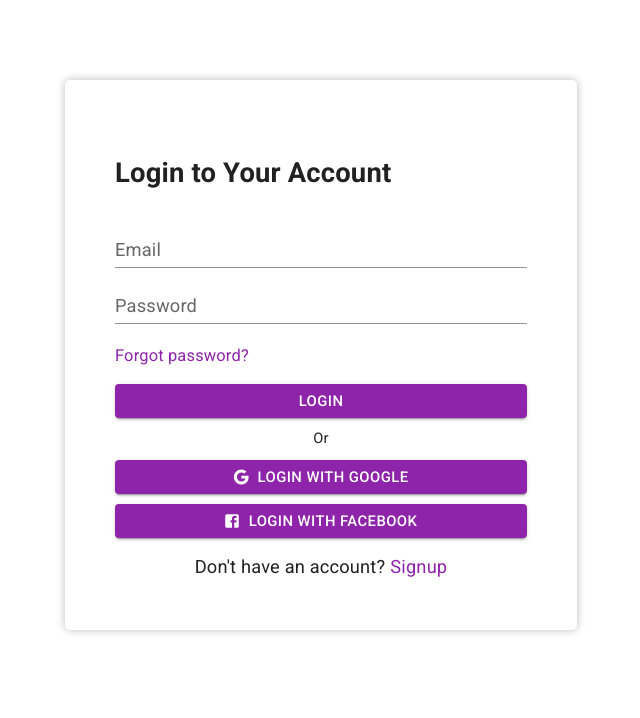
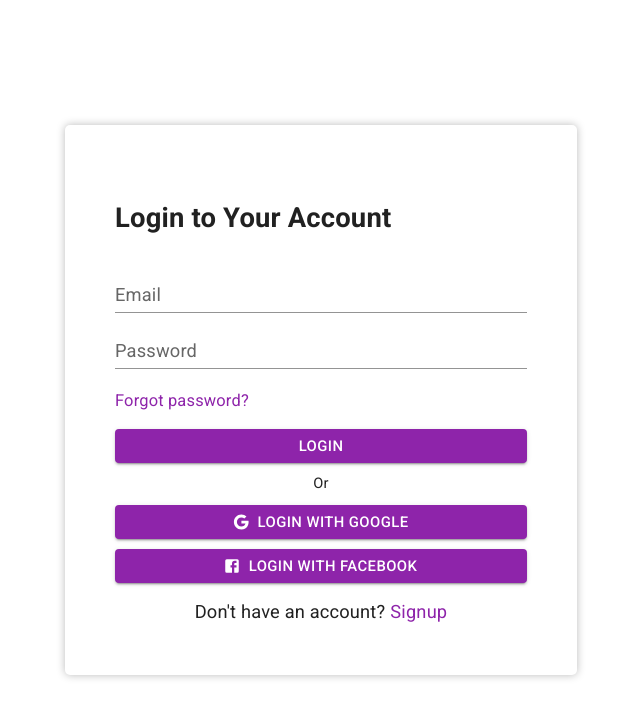
Before and after one commit to MoodsingerSF/ccrt-clinic, a Next.js app: page /login in a window 1280 px wide. Shown: the top 718 px of the page, without its empty margins (319-959 px from the left). Built offline with nearby package versions, Linux system fonts and the light colour scheme.

Commit message:
ccrt-login:centered login container

```diff
--- a/pages/login.js
+++ b/pages/login.js
@@ -61,7 +61,12 @@ const LoginScreen = () => {
       <Head>
         <title>Login</title>
       </Head>
-      <Grid container justifyContent="center" alignItems="center">
+      <Grid
+        container
+        justifyContent="center"
+        alignItems="center"
+        style={{ minHeight: "100vh" }}
+      >
         <Grid
           container
           className={classNames({
--- a/styles/loginstyles.js
+++ b/styles/loginstyles.js
@@ -6,13 +6,11 @@ export const useStyles = makeStyles((theme) =>
     ccrt__login__containerMobile: {
       background: "#FFF",
       padding: "20px",
-      margin: "40px 0",
     },
     ccrt__login__containerDesktopSm: {
       background: "#FFF",
       width: "80%",
       padding: "20px 50px",
-      margin: "20px 0",
       borderRadius: "5px",
     },
     ccrt__login__containerDesktopMd: {
@@ -20,7 +18,6 @@ export const useStyles = makeStyles((theme) =>
       width: "50%",
       boxShadow: BOX_SHADOW,
       padding: "30px",
-      margin: "35px 0",
       borderRadius: "5px",
     },
     ccrt__login__containerDesktopLg: {
@@ -28,7 +25,6 @@ export const useStyles = makeStyles((theme) =>
       width: "40%",
       boxShadow: BOX_SHADOW,
       padding: "50px",
-      margin: "80px 0",
       borderRadius: "5px",
     },
     ccrt__login__forgot__password: {
```
